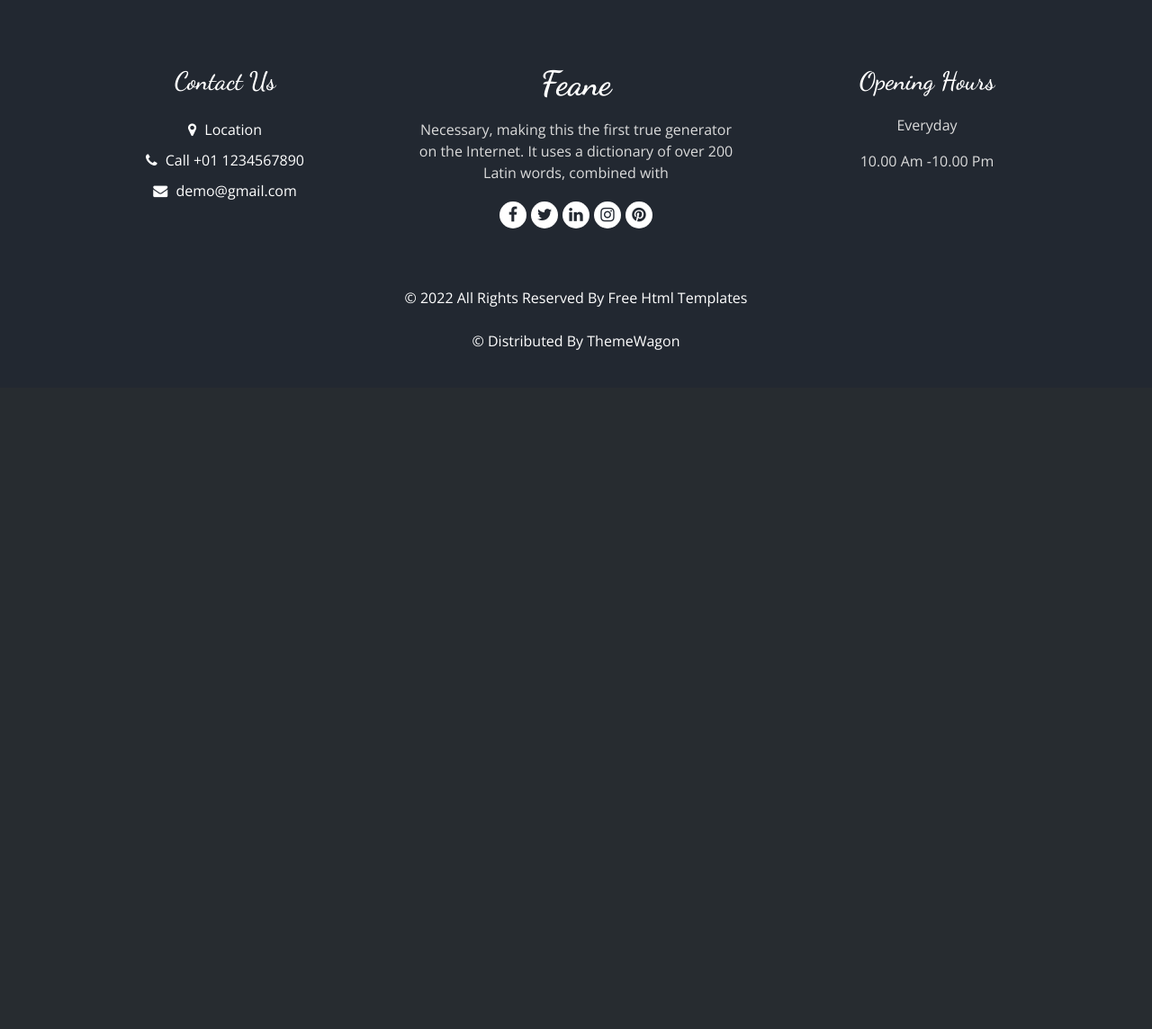
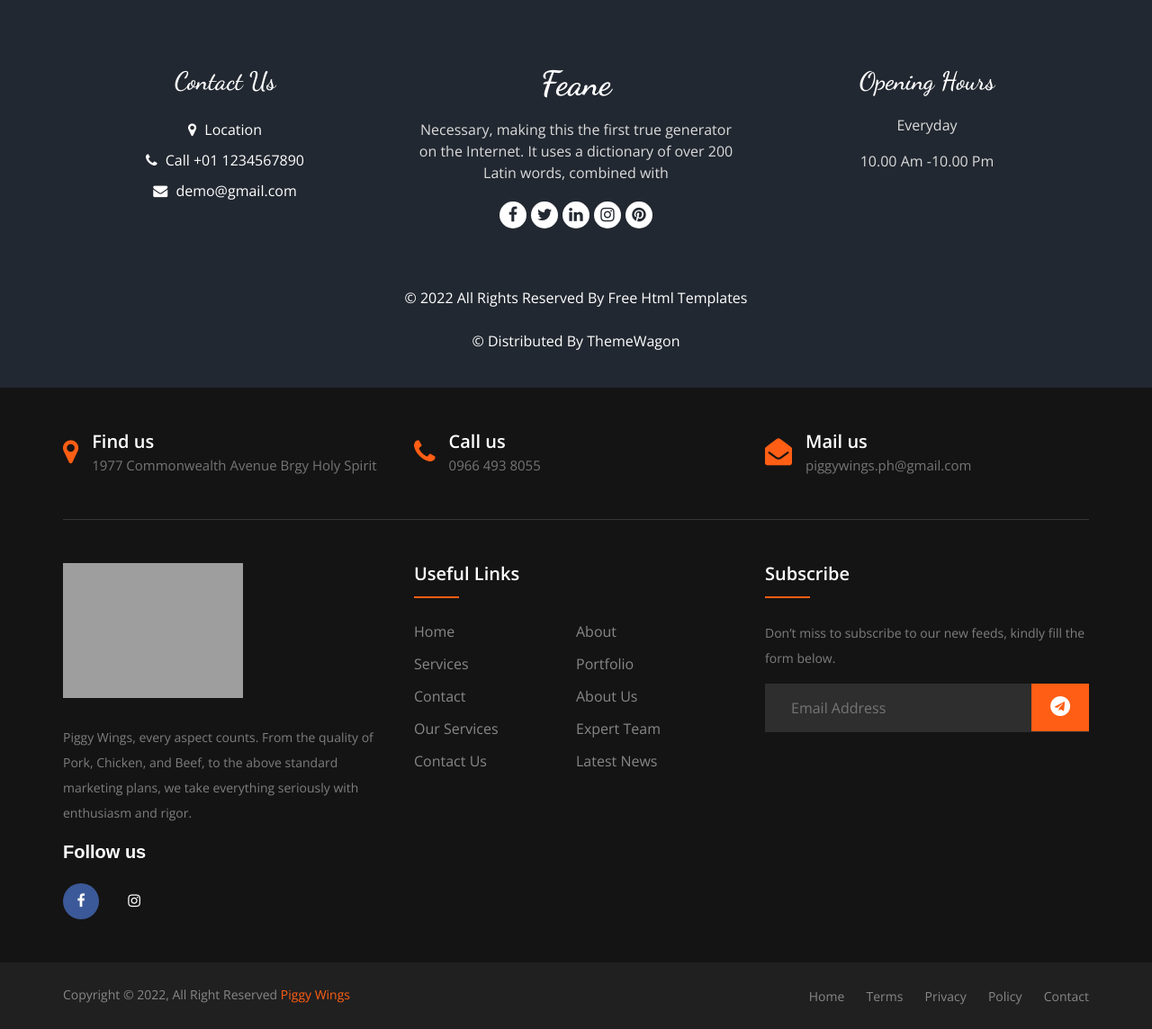
Before and after one commit to ronieldegozo/reservation, a PHP site: page /about.php in a window 1280 px wide. Shown: the part 877-2021 px from the top of the page at 90% size. Before the commit the page ends 1266 px from the top, so only its background shows below. Run offline with PHP 8.4, Linux system fonts and the light colour scheme; some libraries are stand-ins or nearby versions; grey boxes are pictures that could not be loaded.

Commit message:
Adding a footer design Changing the icon every webpages

```diff
--- a/about.php
+++ b/about.php
@@ -11,13 +11,12 @@
   <meta name="keywords" content="" />
   <meta name="description" content="" />
   <meta name="author" content="" />
-  <link rel="shortcut icon" href="images/favicon.png" type="">
-
-  <title> Feane </title>
-
+  <link rel="shortcut icon" href="images/logo2.png" type="">
+  <title> Piggy Wings </title>
   <!-- bootstrap core css -->
   <link rel="stylesheet" type="text/css" href="css/bootstrap.css" />
 
+  <link rel="stylesheet" type="text/css" href="css/footer.css" />
   <!--owl slider stylesheet -->
   <link rel="stylesheet" type="text/css" href="https://cdnjs.cloudflare.com/ajax/libs/OwlCarousel2/2.3.4/assets/owl.carousel.min.css" />
   <!-- nice select  -->
@@ -198,7 +197,8 @@
     </div>
   </footer>
   <!-- footer section -->
-
+  <?php include 'footer.php';?>
+  <!-- footer section -->
   <!-- jQery -->
   <script src="js/jquery-3.4.1.min.js"></script>
   <!-- popper js -->
--- a/admin/dashboard.php
+++ b/admin/dashboard.php
@@ -10,7 +10,7 @@ endif;
   <meta charset="utf-8">
   <!-- Title and other stuffs -->
   <title>Dashboard - <?php include('../includes/title.php');?></title>
-  <link rel="shortcut icon" href="../images/piggylogo.png" type="">
+  <link rel="shortcut icon" href="../images/logo2.png" type="">
   <?php include('../includes/links.php');?>
 
 </head>
--- a/admin/header.php
+++ b/admin/header.php
@@ -9,9 +9,8 @@
   <meta name="description" content="">
   <meta name="keywords" content="">
   <meta name="author" content="">
-  <link rel="shortcut icon" href="../images/piggylogo.png" type="">
 
-
+  <link rel="shortcut icon" href="../images/logo2.png" type="">
   <!-- Stylesheets -->
   <link href="css/bootstrap.min.css" rel="stylesheet">
   <!-- Font awesome icon -->
--- a/book.php
+++ b/book.php
@@ -12,8 +12,8 @@
   <meta name="description" content="" />
   <meta name="author" content="" />
   <link rel="shortcut icon" href="images/favicon.png" type="">
-
-  <title> Feane </title>
+  <link rel="shortcut icon" href="images/logo2.png" type="">
+  <title> Piggy Wings </title>
 
   <!-- bootstrap core css -->
   <link rel="stylesheet" type="text/css" href="css/bootstrap.css" />
--- /dev/null
+++ b/css/footer.css
@@ -0,0 +1,160 @@
+ul {
+    margin: 0px;
+    padding: 0px;
+}
+.footer-section {
+  background: #151414;
+  position: relative;
+}
+.footer-cta {
+  border-bottom: 1px solid #373636;
+}
+.single-cta i {
+  color: #ff5e14;
+  font-size: 30px;
+  float: left;
+  margin-top: 8px;
+}
+.cta-text {
+  padding-left: 15px;
+  display: inline-block;
+}
+.cta-text h4 {
+  color: #fff;
+  font-size: 20px;
+  font-weight: 600;
+  margin-bottom: 2px;
+}
+.cta-text span {
+  color: #757575;
+  font-size: 15px;
+}
+.footer-content {
+  position: relative;
+  z-index: 2;
+}
+.footer-pattern img {
+  position: absolute;
+  top: 0;
+  left: 0;
+  height: 330px;
+  background-size: cover;
+  background-position: 100% 100%;
+}
+.footer-logo {
+  margin-bottom: 30px;
+}
+.footer-logo img {
+    max-width: 200px;
+}
+.footer-text p {
+  margin-bottom: 14px;
+  font-size: 14px;
+      color: #7e7e7e;
+  line-height: 28px;
+}
+.footer-social-icon span {
+  color: #fff;
+  display: block;
+  font-size: 20px;
+  font-weight: 700;
+  font-family: 'Poppins', sans-serif;
+  margin-bottom: 20px;
+}
+.footer-social-icon a {
+  color: #fff;
+  font-size: 16px;
+  margin-right: 15px;
+}
+.footer-social-icon i {
+  height: 40px;
+  width: 40px;
+  text-align: center;
+  line-height: 38px;
+  border-radius: 50%;
+}
+.facebook-bg{
+  background: #3B5998;
+}
+.twitter-bg{
+  background: #55ACEE;
+}
+.google-bg{
+  background: #DD4B39;
+}
+.footer-widget-heading h3 {
+  color: #fff;
+  font-size: 20px;
+  font-weight: 600;
+  margin-bottom: 40px;
+  position: relative;
+}
+.footer-widget-heading h3::before {
+  content: "";
+  position: absolute;
+  left: 0;
+  bottom: -15px;
+  height: 2px;
+  width: 50px;
+  background: #ff5e14;
+}
+.footer-widget ul li {
+  display: inline-block;
+  float: left;
+  width: 50%;
+  margin-bottom: 12px;
+}
+.footer-widget ul li a:hover{
+  color: #ff5e14;
+}
+.footer-widget ul li a {
+  color: #878787;
+  text-transform: capitalize;
+}
+.subscribe-form {
+  position: relative;
+  overflow: hidden;
+}
+.subscribe-form input {
+  width: 100%;
+  padding: 14px 28px;
+  background: #2E2E2E;
+  border: 1px solid #2E2E2E;
+  color: #fff;
+}
+.subscribe-form button {
+    position: absolute;
+    right: 0;
+    background: #ff5e14;
+    padding: 13px 20px;
+    border: 1px solid #ff5e14;
+    top: 0;
+}
+.subscribe-form button i {
+  color: #fff;
+  font-size: 22px;
+  transform: rotate(-6deg);
+}
+.copyright-area{
+  background: #202020;
+  padding: 25px 0;
+}
+.copyright-text p {
+  margin: 0;
+  font-size: 14px;
+  color: #878787;
+}
+.copyright-text p a{
+  color: #ff5e14;
+}
+.footer-menu li {
+  display: inline-block;
+  margin-left: 20px;
+}
+.footer-menu li:hover a{
+  color: #ff5e14;
+}
+.footer-menu li a {
+  font-size: 14px;
+  color: #878787;
+}
--- /dev/null
+++ b/footer.php
@@ -0,0 +1,113 @@
+<footer class="footer-section">
+        <div class="container">
+            <div class="footer-cta pt-5 pb-5">
+                <div class="row">
+                    <div class="col-xl-4 col-md-4 mb-30">
+                        <div class="single-cta">
+                            <i class="fa fa-map-marker"></i>
+                            <div class="cta-text">
+                                <h4>Find us</h4>
+                                <span>1977 Commonwealth Avenue Brgy Holy Spirit</span>
+                            </div>
+                        </div>
+                    </div>
+                    <div class="col-xl-4 col-md-4 mb-30">
+                        <div class="single-cta">
+                            <i class="fa fa-phone"></i>
+                            <div class="cta-text">
+                                <h4>Call us</h4>
+                                <span>0966 493 8055</span>
+                            </div>
+                        </div>
+                    </div>
+                    <div class="col-xl-4 col-md-4 mb-30">
+                        <div class="single-cta">
+                            <i class="fa fa-envelope-open"></i>
+                            <div class="cta-text">
+                                <h4>Mail us</h4>
+                                <span>piggywings.ph@gmail.com</span>
+                            </div>
+                        </div>
+                    </div>
+                </div>
+            </div>
+            <div class="footer-content pt-5 pb-5">
+                <div class="row">
+                    <div class="col-xl-4 col-lg-4 mb-50">
+                        <div class="footer-widget">
+                            <div class="footer-logo">
+                                <a href="index.html">
+                                <a href="https://imgbb.com/"><img src="https://i.ibb.co/T00hLhD/logo2.png" alt="logo2" border="0"></a><br /><a target='_blank' href='https://whatsmyscreenresolution.com/'></a>
+                                </a>
+                            </div>
+                            <div class="footer-text">
+                                <p>Piggy Wings, every aspect counts. From the quality of Pork, Chicken, and Beef, to the above standard marketing plans, we take everything seriously with enthusiasm and rigor.</p>
+                            </div>
+                            <div class="footer-social-icon">
+                                <span>Follow us</span>
+                                <a href="https://www.facebook.com/PiggyWings.ph"><i class="fa fa-facebook-f facebook-bg"></i></a>
+                                <a href="https://www.instagram.com/piggywings.ph/"><i class="fa fa-instagram instagram-bg"></i></a>
+                            </div>
+                        </div>
+                    </div>
+                    <div class="col-xl-4 col-lg-4 col-md-6 mb-30">
+                        <div class="footer-widget">
+                            <div class="footer-widget-heading">
+                                <h3>Useful Links</h3>
+                            </div>
+                            <ul>
+                                <li><a href="#">Home</a></li>
+                                <li><a href="#">about</a></li>
+                                <li><a href="#">services</a></li>
+                                <li><a href="#">portfolio</a></li>
+                                <li><a href="#">Contact</a></li>
+                                <li><a href="#">About us</a></li>
+                                <li><a href="#">Our Services</a></li>
+                                <li><a href="#">Expert Team</a></li>
+                                <li><a href="#">Contact us</a></li>
+                                <li><a href="#">Latest News</a></li>
+                            </ul>
+                        </div>
+                    </div>
+                    <div class="col-xl-4 col-lg-4 col-md-6 mb-50">
+                        <div class="footer-widget">
+                            <div class="footer-widget-heading">
+                                <h3>Subscribe</h3>
+                            </div>
+                            <div class="footer-text mb-25">
+                                <p>Don’t miss to subscribe to our new feeds, kindly fill the form below.</p>
+                            </div>
+                            <div class="subscribe-form">
+                                <form action="#">
+                                    <input type="text" placeholder="Email Address">
+                                    <button><i class="fa fa-telegram"></i></button>
+                                </form>
+                            </div>
+                        </div>
+                    </div>
+                </div>
+            </div>
+        </div>
+        <div class="copyright-area">
+            <div class="container">
+                <div class="row">
+                    <div class="col-xl-6 col-lg-6 text-center text-lg-left">
+                        <div class="copyright-text">
+                            <p>Copyright &copy; 2022, All Right Reserved <a href="#">Piggy Wings</a></p>
+                        </div>
+                    </div>
+                    <div class="col-xl-6 col-lg-6 d-none d-lg-block text-right">
+                        <div class="footer-menu">
+                            <ul>
+                                <li><a href="#">Home</a></li>
+                                <li><a href="#">Terms</a></li>
+                                <li><a href="#">Privacy</a></li>
+                                <li><a href="#">Policy</a></li>
+                                <li><a href="#">Contact</a></li>
+                            </ul>
+                        </div>
+                    </div>
+                </div>
+            </div>
+        </div>
+    </footer>
--- a/includes/title.php
+++ b/includes/title.php
@@ -1 +1 @@
-Lee Pipez's Catering Services
+Piggy Wings
```
Also changed, not shown: index.php (+5 -80 lines), menu.php (+4 -82 lines), images/logo.png (added), images/logo2.png (added), images/piggy-crop.png (added).
